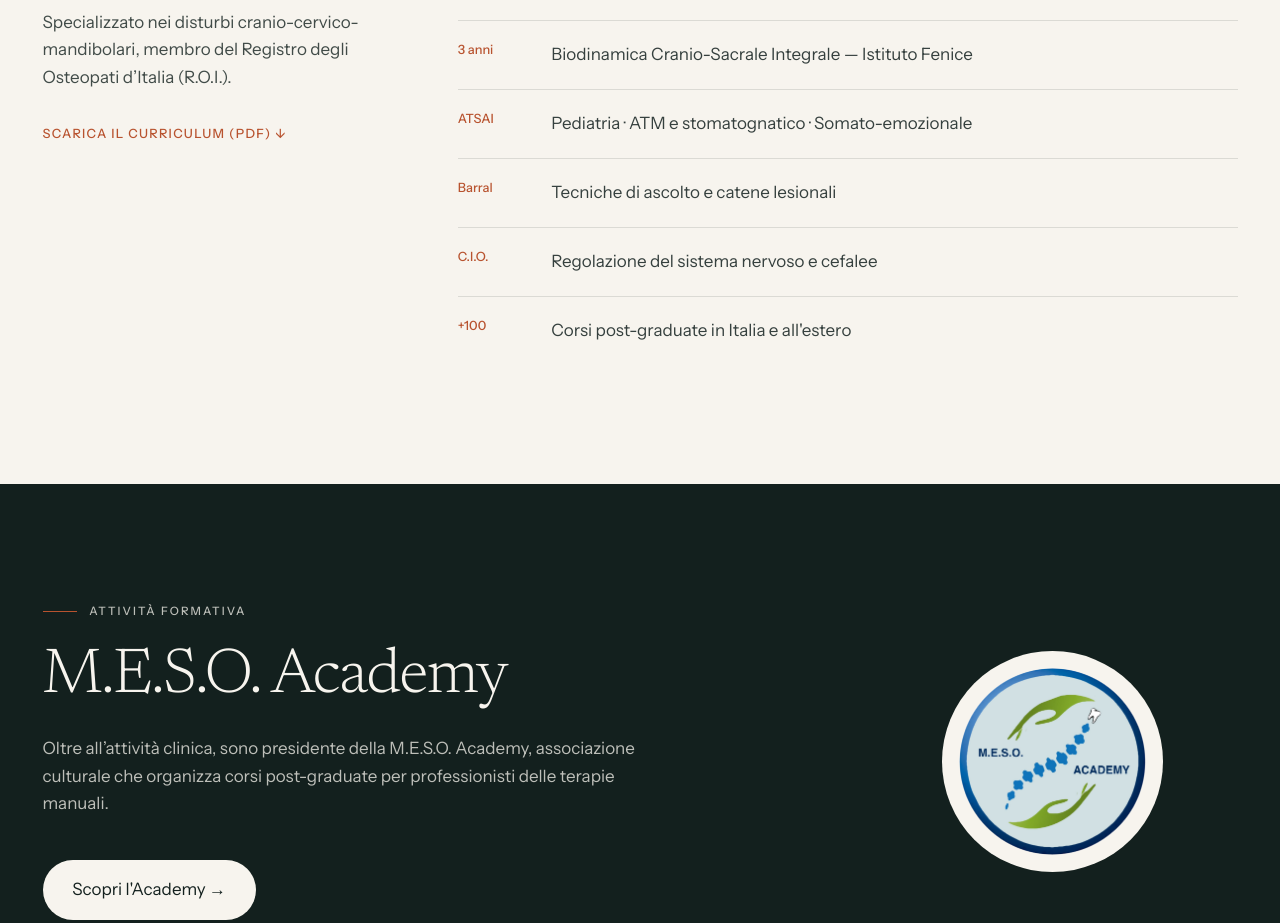
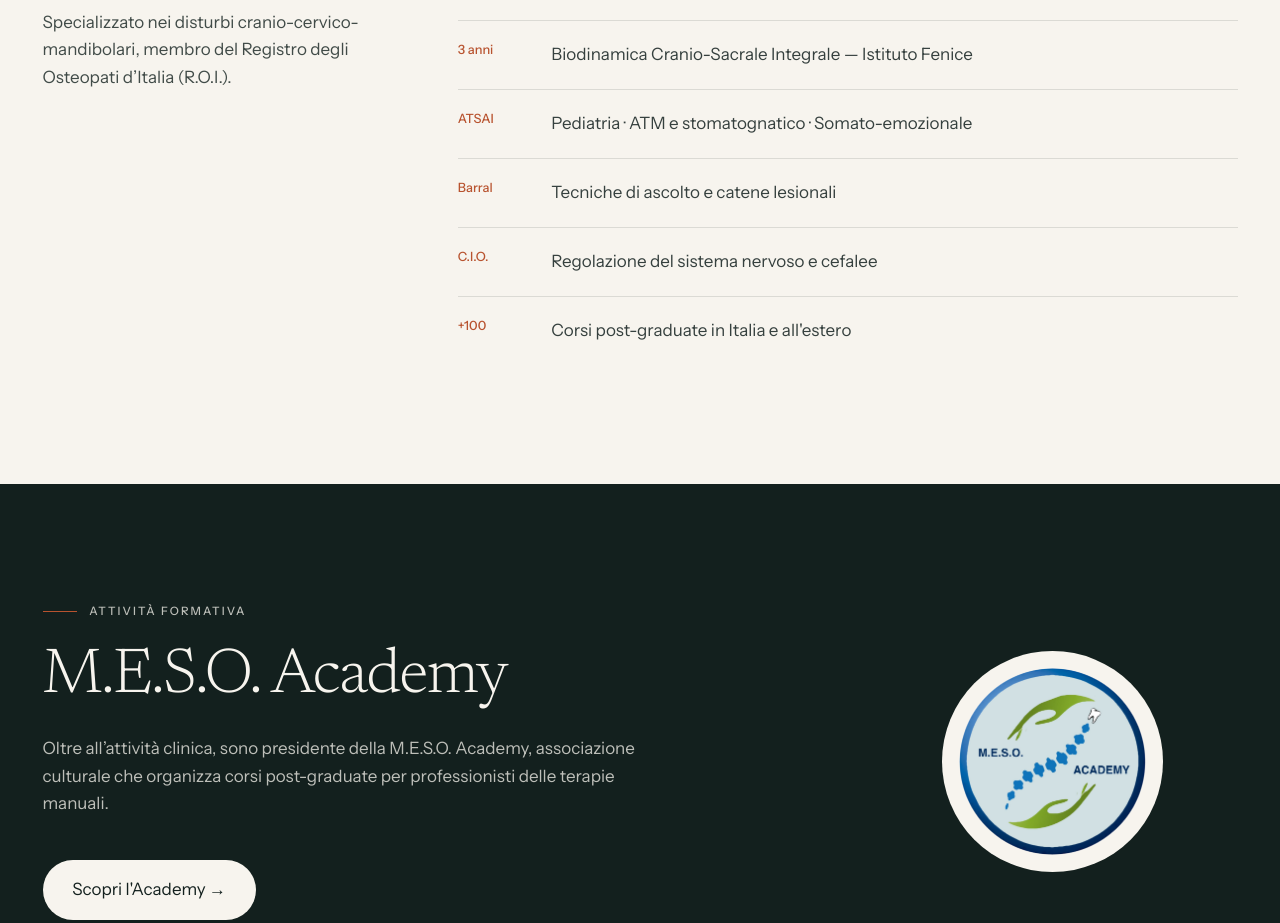
Before and after one commit to michele1977/osteopata-site, a Next.js app: page /chi-sono in a window 1280 px wide. Shown: the part 1920-2843 px from the top of the page. Built offline with nearby package versions, Linux system fonts and the light colour scheme.

Commit message:
Chi sono: toglie il link al curriculum PDF
Co-Authored-By: Claude Opus 5.5 (1M context) <noreply@anthropic.com>
Claude-Session: https://claude.ai/code/session_01BajuaXcQj4vgDBABugaeYk

```diff
--- a/app/chi-sono/page.tsx
+++ b/app/chi-sono/page.tsx
@@ -5,7 +5,6 @@ import Container from "@/components/ui/Container";
 import Eyebrow from "@/components/ui/Eyebrow";
 import PageHero from "@/components/ui/PageHero";
 import CallBand from "@/components/ui/CallBand";
-import { CURRICULUM_URL } from "@/lib/constants";
 import { FORMAZIONE } from "@/lib/formazione";
 
 export const metadata: Metadata = {
@@ -121,14 +120,6 @@ export default function ChiSonoPage() {
               Specializzato nei disturbi cranio-cervico-mandibolari, membro del Registro degli
               Osteopati d&rsquo;Italia (R.O.I.).
             </p>
-            <a
-              href={CURRICULUM_URL}
-              target="_blank"
-              rel="noopener noreferrer"
-              className="mt-8 inline-block text-xs font-medium uppercase tracking-widest text-tufo hover:underline"
-            >
-              Scarica il curriculum (PDF) ↓
-            </a>
           </div>
           <ul className="lg:col-span-8">
             {FORMAZIONE.map(([k, v]) => (
--- a/lib/constants.ts
+++ b/lib/constants.ts
@@ -28,10 +28,6 @@ export const SOCIAL_LINKS = {
 export const MIODOTTORE_URL =
   "https://www.miodottore.it/roberto-trupiano/osteopata/napoli#profile-reviews";
 
-// TODO: copiare il PDF in public/ prima di dismettere il vecchio dominio.
-export const CURRICULUM_URL =
-  "https://osteopatatrupiano.it/wp-content/uploads/2025/05/Curriculum.pdf";
-
 export const LEGAL_INFO = {
   titolare: "Dott. Roberto Trupiano",
   piva: "08253431210",
```
